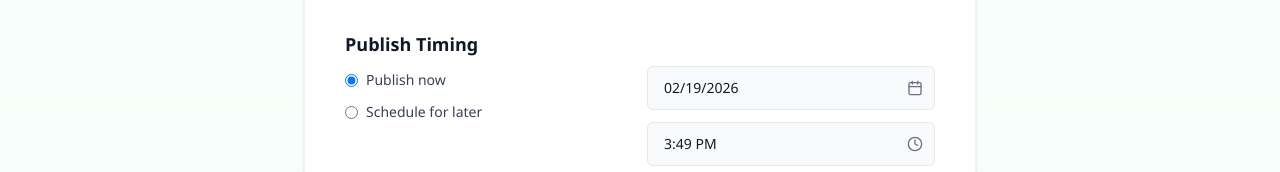
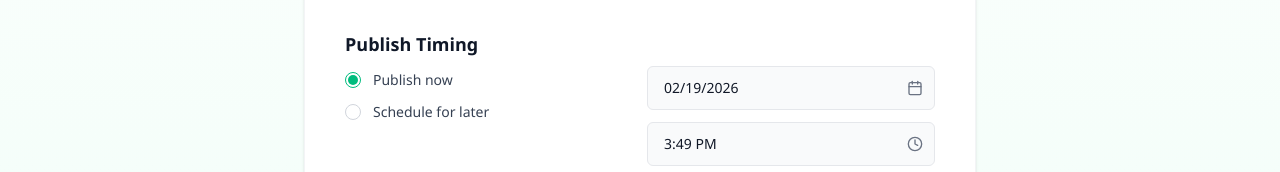
Before and after one commit to dulanprabashwara/software-project-, a Next.js app in the folder easy-blogger/: page /write/publish in a window 1280 px wide. Shown: the part 455-627 px from the top of the page. Built offline with nearby package versions, Linux system fonts and the light colour scheme.

Commit message:
Implement custom styled radio buttons for publish timing

```diff
--- a/easy-blogger/app/(main)/write/publish/page.jsx
+++ b/easy-blogger/app/(main)/write/publish/page.jsx
@@ -30,6 +30,18 @@ function Toggle({ enabled, setEnabled }) {
         }`}
       />
     </button>
+  );
+}
+
+function Radio({ checked }) {
+  return (
+    <span
+      className={`inline-flex h-4 w-4 items-center justify-center rounded-full border ${
+        checked ? "border-emerald-500" : "border-gray-300"
+      }`}
+    >
+      {checked && <span className="h-2.5 w-2.5 rounded-full bg-emerald-500" />}
+    </span>
   );
 }
 
@@ -223,25 +235,23 @@ export default function PublishArticlePage() {
           <div className="flex items-start justify-between gap-8">
             {/* Left: radio */}
             <div className="space-y-3 pt-1">
-              <label className="flex items-center gap-2 text-sm text-gray-700">
-                <input
-                type="radio"
-                name="timing"
-                checked={timing === "now"}
-                onChange={() => setTiming("now")}
-                />
-                  Publish now
-              </label>
+              <button
+              type="button"
+              onClick={() => setTiming("now")}
+              className="flex items-center gap-3 text-sm text-gray-700"
+              >
+                <Radio checked={timing === "now"} />
+                Publish now
+              </button>
 
-              <label className="flex items-center gap-2 text-sm text-gray-700">
-                <input
-                type="radio"
-                name="timing"
-                checked={timing === "schedule"}
-                onChange={() => setTiming("schedule")}
-                />
-                  Schedule for later
-              </label>
+              <button
+              type="button"
+              onClick={() => setTiming("schedule")}
+              className="flex items-center gap-3 text-sm text-gray-700"
+              >
+                <Radio checked={timing === "schedule"} />
+                Schedule for later
+              </button>
             </div>
 
             {/* Right: date + time pickers */}
```
